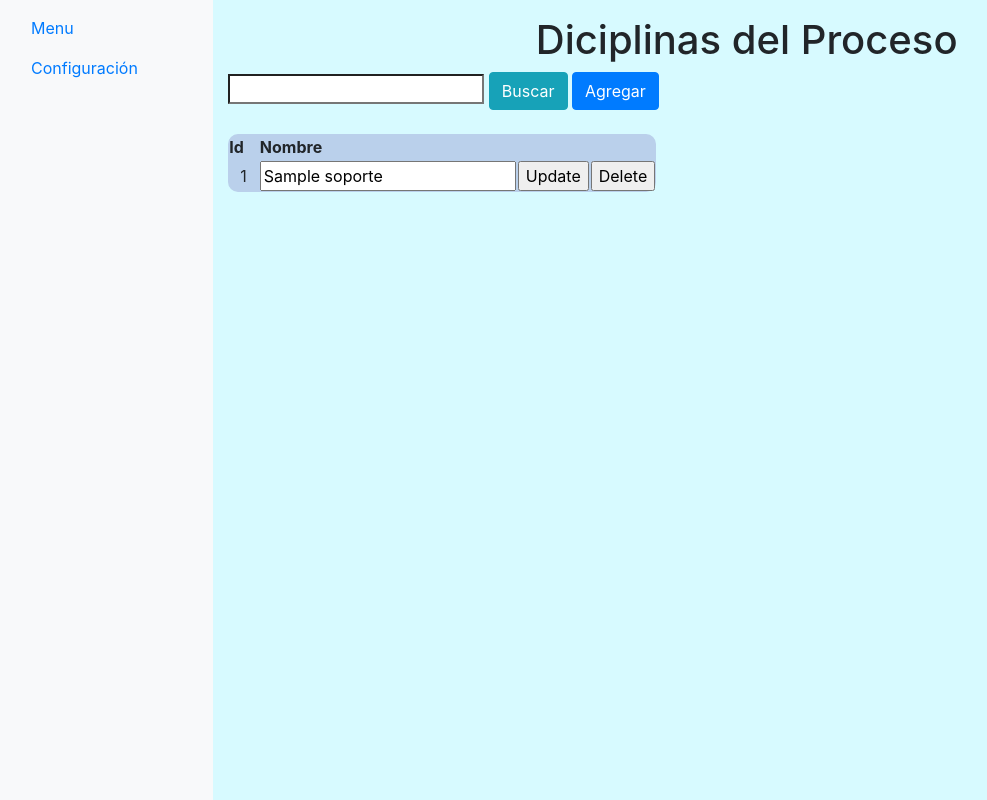
After one commit to dwest06/Software---Ejer-3, a Flask app: page /soporte in a window 1280 px wide. The commit adds this page. Shown: the whole page, without its empty margins (0-987 px from the left). Run offline with Flask 2, Linux system fonts and the light colour scheme; tables that the repository leaves empty hold one stand-in row (values such as "Sample post"); some libraries are stand-ins or nearby versions.

Commit message:
CRUD de usuarios procesos y soporte

```diff
--- a/app/__init__.py
+++ b/app/__init__.py
@@ -23,9 +23,9 @@ app.config.from_object('config')
 db = SQLAlchemy(app)
 
 # Sample HTTP error handling
-@app.errorhandler(404)
-def not_found(error):
-    return render_template('404.html'), 404
+# @app.errorhandler(404)
+# def not_found(error):
+#     return render_template('404.html'), 404
 
 # Import a module / component using its blueprint handler variable (mod_auth)
 from app.usuarios.views import usuarios as usuarios_module
--- a/app/gestion/views.py
+++ b/app/gestion/views.py
@@ -1,5 +1,8 @@
-from flask import Blueprint, render_template
+from flask import Blueprint, render_template, redirect, url_for, request, flash
+from flask_login import login_required, current_user
 from ..usuarios.models import User
+from .models import Procesos, Soporte
+from app import db
 
 gestion = Blueprint('gestion', __name__)
 
@@ -9,5 +12,91 @@ def home():
 
 @gestion.route('/crud')
 def home2():
-    users = User.query.all()
-    return render_template('index.html', users = users)
+    if current_user.is_authenticated:
+        return redirect(url_for('usuarios.perfiles'))
+    else:
+        return redirect(url_for('usuarios.login'))
+
+
+# DICIPLINA DE PROCESOS
+
+@gestion.route("/procesos")
+def procesos():
+    diciplinas = Procesos.query.all()
+    add = url_for('gestion.procesos_add')
+    update = url_for('gestion.procesos_update')
+    delete = url_for('gestion.procesos_delete')
+    return render_template('procesos.html', diciplinas = diciplinas, add = add, update = update, delete = delete)
+
+@gestion.route("/procesos/add", methods=['POST', "GET"])
+def procesos_add():
+    if request.method == "POST":
+        name = request.form.get("name")
+        p = Procesos(name=name)
+        db.session.add(p)
+        db.session.commit()
+        flash("Proceso agregado.","success")
+        return redirect(url_for('gestion.procesos'))
+    return render_template('procesos_add.html')
+
+@gestion.route("/procesos/update", methods=['POST'])
+def procesos_update():
+    if request.method == "POST":
+        pk = request.form.get('id')
+        name = request.form.get("name")
+        p = Procesos.query.get(pk)
+        p.name = name
+        db.session.commit()
+        flash("Proceso Modificado.","success")
+    return redirect(url_for('gestion.procesos'))
+
+
+@gestion.route("/procesos/delete", methods=['POST'])
+def procesos_delete():
+    pk = request.form.get("id")
+    proceso = Procesos.query.get(pk)
+    db.session.delete(proceso)
+    db.session.commit()
+    flash("Proceso Modificado.","success")
+    return redirect(url_for("gestion.procesos"))
+
+
+# DICIPLINAS DE SOPORTE
+
+@gestion.route("/soporte")
+def soporte():
+    diciplinas = Soporte.query.all()
+    add = url_for('gestion.soporte_add')
+    update = url_for('gestion.soporte_update')
+    delete = url_for('gestion.soporte_delete')
+    return render_template('procesos.html', diciplinas = diciplinas, add = add, update = update, delete = delete)
+
+@gestion.route("/soporte/add", methods=['POST', 'GET'])
+def soporte_add():
+    if request.method == "POST":
+        name = request.form.get("name")
+        p = Soporte(name=name)
+        db.session.add(p)
+        db.session.commit()
+        flash("Proceso agregado.","success")
+        return redirect(url_for('gestion.soporte'))
+    return render_template('procesos_add.html')
+
+@gestion.route("/soporte/update", methods=['POST'])
+def soporte_update():
+    if request.method == "POST":
+        pk = request.form.get('id')
+        name = request.form.get("name")
+        p = Soporte.query.get(pk)
+        p.name = name
+        db.session.commit()
+        flash("Proceso agregado.","success")
+    return redirect(url_for('gestion.soporte'))
+
+@gestion.route("/soporte/delete", methods=['POST'])
+def soporte_delete():
+    pk = request.form.get("id")
+    soporte = Soporte.query.get(pk)
+    db.session.delete(soporte)
+    db.session.commit()
+    return redirect(url_for("gestion.soporte"))
--- /dev/null
+++ b/app/templates/procesos.html
@@ -0,0 +1,48 @@
+{% extends "index.html" %}
+
+{% block content %}
+
+<div class="row">
+
+    <div class="col pt-2">
+        <h1 style="text-align: center;">Diciplinas del Proceso</h1>
+
+        <input type="search">
+        <button class="btn btn-info">Buscar</button>
+        <a class="btn btn-primary" href="{{ add }}">Agregar</a>
+
+        <br><br>
+        <table style="background-color:#bad0eb; border-radius: 10px;">
+            <thead>
+                <th>Id</th>
+                <th>Nombre</th>
+            </thead>
+            <tbody>
+                {% for diciplina in diciplinas %}
+                <tr>
+                    <td style="padding-left: 12px; padding-right: 12px;">
+                        {{diciplina.id}}
+                        <br>
+                    </td>
+                    <form method="POST" action="{{ update }}">
+                        <input type="hidden" value="{{diciplina.id}}" name="id">
+                        <td>
+                            <input type="text" value="{{diciplina.name}}" name="name">
+                        </td>
+                        <td>
+                            <input type="submit" value="Update">
+                        </td>
+                    </form>
+                    <td>
+                        <form method="POST" action="{{ delete }}" style="display: inline">
+                            <input type="hidden" value="{{diciplina.id}}" name="id">
+                            <input type="submit" value="Delete">
+                        </form>
+                    </td>
+                </tr>
+                {% endfor %}
+            </tbody>
+        </table>
+    </div>
+</div>
+{% endblock %}
--- /dev/null
+++ b/app/templates/sidebar.html
@@ -0,0 +1,11 @@
+<div class="col-2 collapse d-md-flex bg-light pt-2 min-vh-100" id="sidebar">
+    <ul class="nav flex-column flex-nowrap">
+        <li class="nav-item"><a class="nav-link" href="{{ url_for('gestion.home2')}}">Menu</a></li>
+        <li class="nav-item"><a class="nav-link" href="#">Configuración</a></li>
+        {% if current_user.is_authenticated and current_user.admin %}
+        <li class="nav-item"><a class="nav-link" href="{{ url_for('gestion.procesos')}}">Disciplinas del Proceso</a></li>
+        <li class="nav-item"><a class="nav-link" href="{{ url_for('gestion.soporte')}}">Disciplinas de Soporte</a></li>
+        <li class="nav-item"><a class="nav-link" href="{{ url_for('usuarios.perfiles')}}">Perfiles de Usuarios</a></li>
+        {% endif %}
+    </ul>
+</div>
```
Also changed, not shown: app/gestion/models.py (+16 -0 lines), app/templates/base.html (+5 -5 lines), app/templates/index.html (+6 -48 lines), app/templates/login.html (+11 -8 lines), app/templates/perfiles_usuarios.html (added, +57 -0 lines), app/templates/procesos_add.html (added, +16 -0 lines), app/templates/register.html (+4 -4 lines), app/usuarios/views.py (+24 -28 lines), app/templates/includes/_message.html (deleted).
